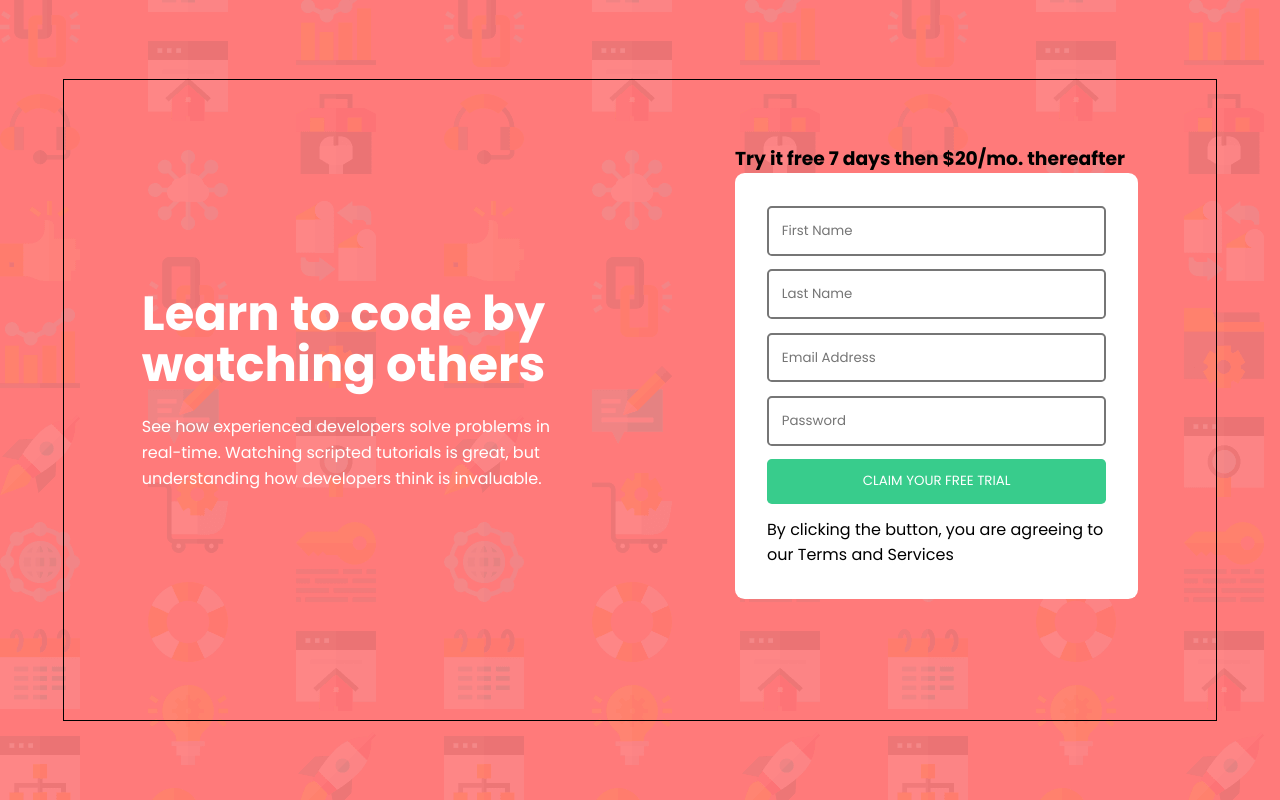
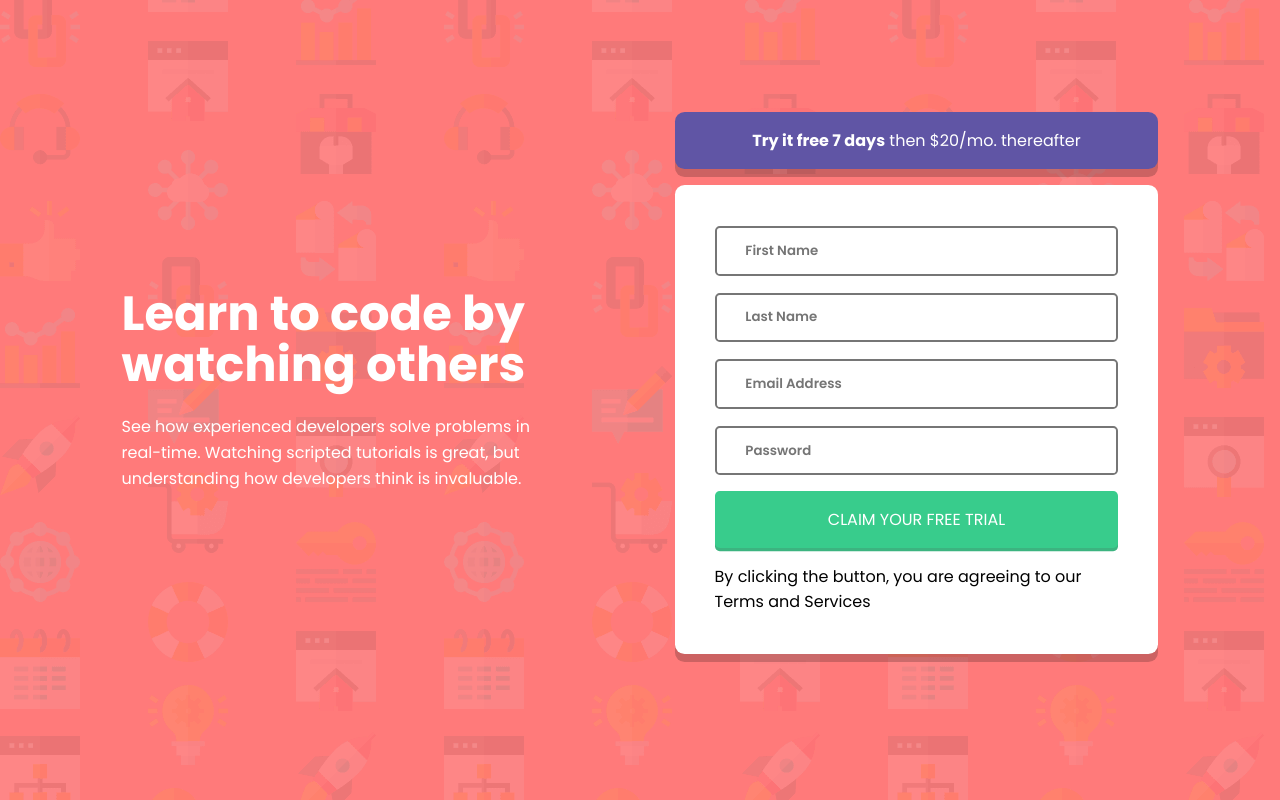
Before and after one commit to floraCodes/FEM-signup-page-form, a plain HTML site: page index.html in a window 1280 px wide. Drawn offline with Linux system fonts and the light colour scheme.

Commit message:
Add shaddow

```diff
--- a/index.html
+++ b/index.html
@@ -34,7 +34,8 @@
       </div>
 
       <div class="form-container">
-        <h3>Try it free 7 days then $20/mo. thereafter</h3>
+        <h3><span>Try it free 7 days</span> then $20/mo. thereafter</h3>
+
         <form action="submit">
           <label class="hidden" for="first-name">First Name</label>
           <input type="text" id="first-name" placeholder="First Name" />
--- a/styles.css
+++ b/styles.css
@@ -2,7 +2,6 @@
 html {
   margin: 0;
   padding: 0;
-  overflow: hidden;
   font-family: "Poppins";
 }
 
@@ -23,7 +22,6 @@ body {
 }
 
 .main-container {
-  border: 1px solid black;
   display: flex;
   flex-direction: row;
   width: 90vw;
@@ -35,21 +33,18 @@ body {
 /*** Text ***/
 
 .text-container {
-  /* border: 1px solid red; */
   flex-basis: 38%;
   height: 35%;
   color: #fff;
 }
 
 h1 {
-  /* border: 1px solid black; */
   font-size: 3rem;
   line-height: 3.2rem;
   padding-bottom: 1.5rem;
 }
 
 h2 {
-  /* border: 1px solid black; */
   line-height: 1.6rem;
   font-size: 1rem;
   font-weight: 400;
@@ -58,33 +53,58 @@ h2 {
 /*** Form ***/
 
 .form-container {
-  /* border: 1px solid green; */
   display: flex;
   flex-direction: column;
-  flex-basis: 35%;
-  height: 80%;
+  flex-basis: 42%;
+  height: 90%;
+}
+
+h3 {
+  color: #fff;
+  font-size: 1rem;
+  font-weight: 400;
+  text-align: center;
+  margin-bottom: 1rem;
+  padding: 1rem;
+  background-color: hsl(248, 32%, 49%);
+  border-radius: 0.6rem;
+}
+
+h3 > span {
+  font-weight: 700;
 }
 
 form {
-  /* border: 1px solid red; */
   display: flex;
   flex-direction: column;
   background-color: #fff;
   border-radius: 0.6rem;
-  padding: 2rem;
+  padding: 2.5rem;
+}
+
+form,
+h3 {
+  box-shadow: 0 0.5rem rgba(0, 0, 0, 0.2);
+}
+
+input {
+  padding: 0.8rem 1.8rem;
+  font-weight: 600;
 }
 
 input,
 button {
-  padding: 0.8rem;
-  margin-bottom: 0.8rem;
+  margin-bottom: 1rem;
   border-style: solid;
   border-radius: 0.3rem;
 }
 
 button {
   text-transform: uppercase;
+  font-size: 1rem;
   color: #fff;
   background-color: hsl(154, 59%, 51%);
   border: none;
+  padding: 1rem;
+  box-shadow: 0 0.2rem hsl(154, 50%, 47%);
 }
```
